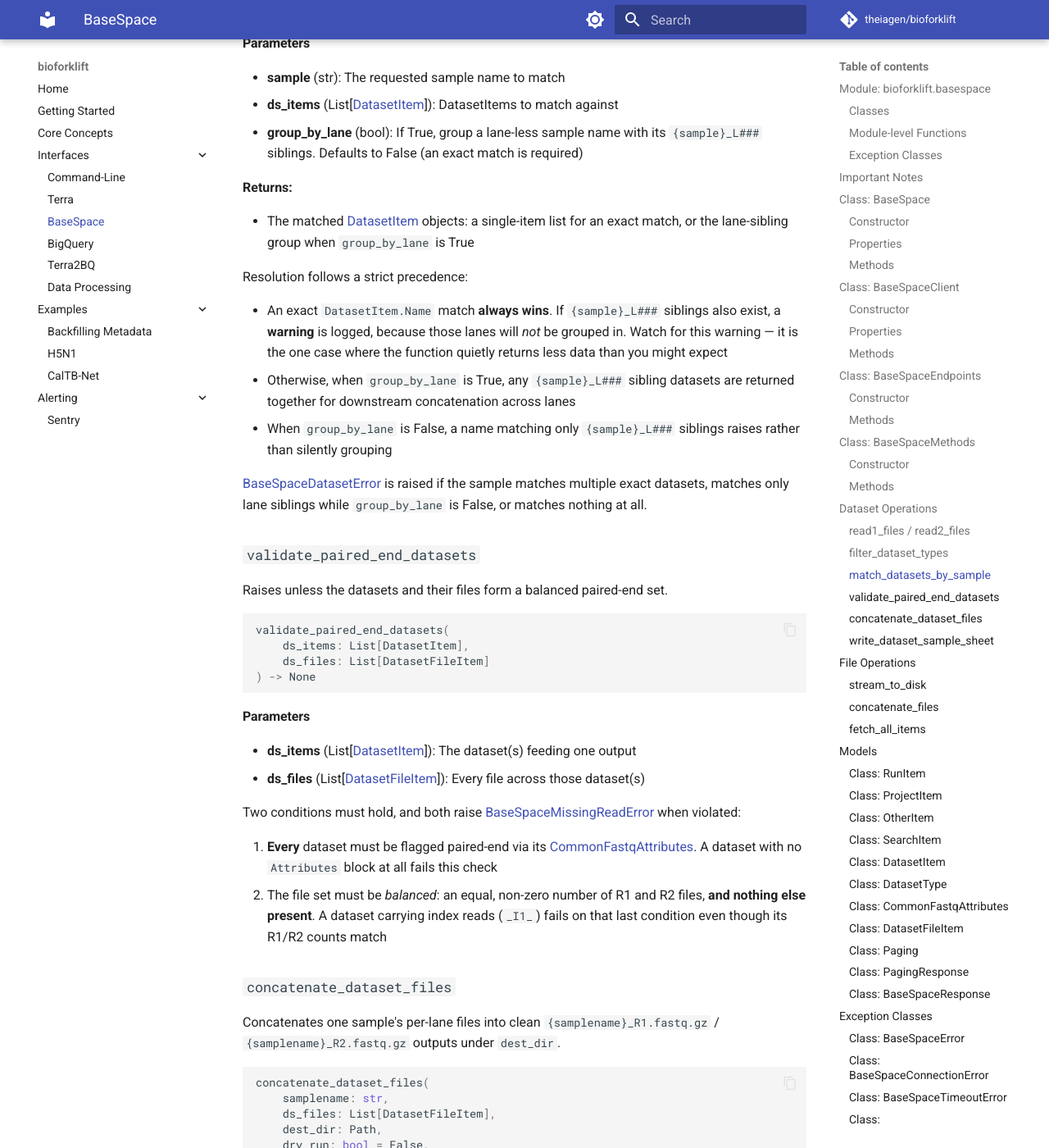
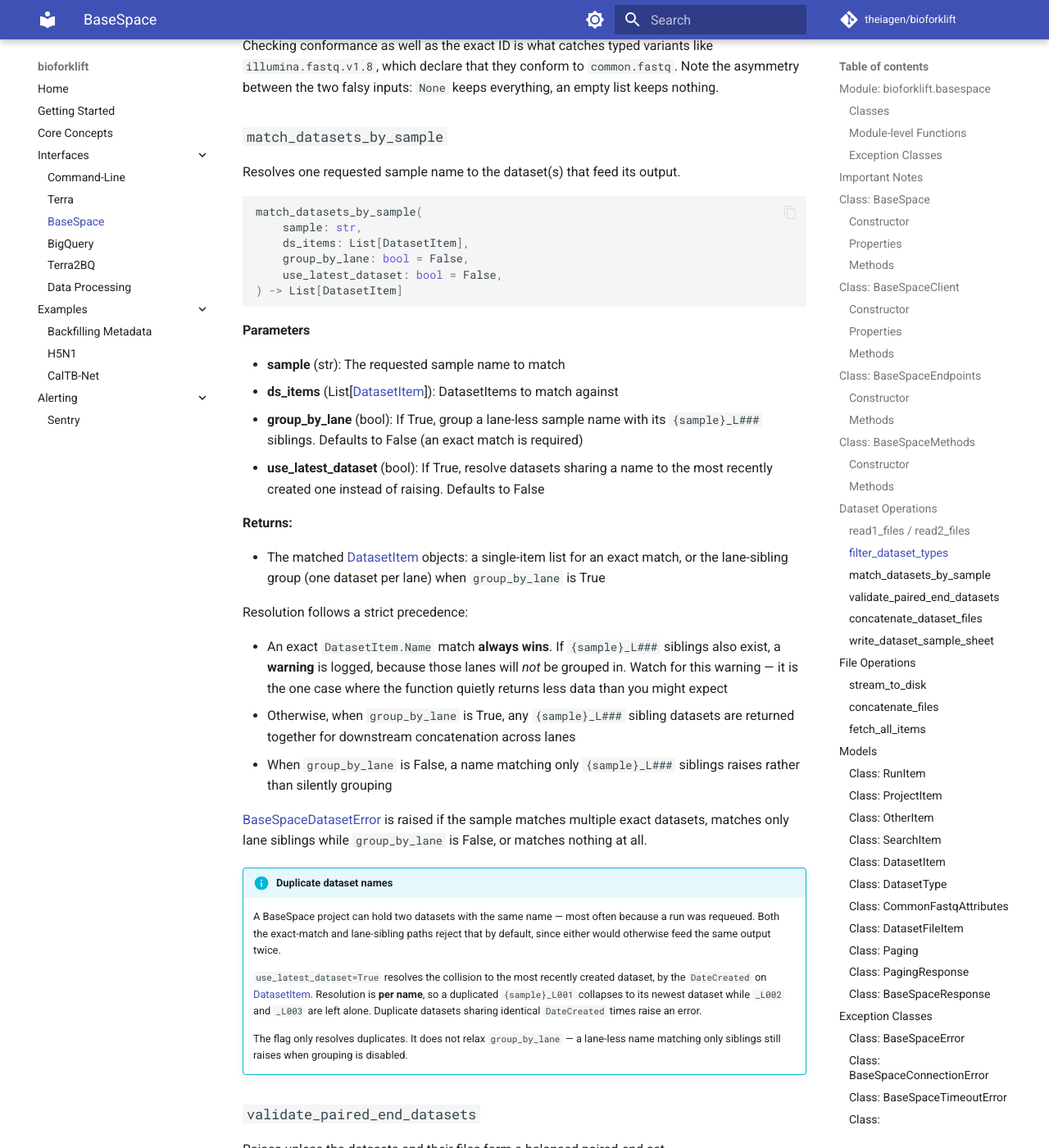
Before and after one commit to theiagen/bioforklift, an MkDocs documentation site: the page built from docs/interfaces/basespace_interface.md, in a window 1280 px wide and 1400 px high, scrolled down 19828 px. Shown: the whole window at 82% size. Built offline with MkDocs 1.6.1 and Material for MkDocs 9.7.7, drawn with Linux system fonts in a browser that asks for light colours; comment, search, counter and statistics services are not loaded; some of the changed text lies outside the part shown.

Commit message:
Update documentation and basespace_example.py script

````diff
--- a/docs/interfaces/basespace_interface.md
+++ b/docs/interfaces/basespace_interface.md
@@ -530,6 +530,7 @@ fetch_sample_fastqs(
     validate_paired_end: bool = True,
     validate_lane_naming: bool = False,
     group_by_lane: bool = False,
+    use_latest_dataset: bool = False,
     dry_run: bool = False,
     progress: bool = True
 ) -> None
@@ -547,6 +548,7 @@ fetch_sample_fastqs(
 - **validate_paired_end** (bool): If True (default), require each output to be a balanced paired-end dataset group before downloading. Set False to skip the check
 - **validate_lane_naming** (bool): If True, verify that all FASTQ files being concatenated share the same lane-stripped filename before merging
 - **group_by_lane** (bool): If True, expands sample name matching to `{sample}_L###` and groups together sibling datasets so they concatenate together. Set False to require an exact match
+- **use_latest_dataset** (bool): If True, resolve datasets sharing a name to the most recently created one instead of raising. Datasets with identical `DateCreated` still raise, since they cannot be told apart
 - **dry_run** (bool): If True, log what would be downloaded/concatenated without fetching or writing any files
 - **progress** (bool): If True (default), draw the tqdm progress bar on a TTY. Set False to disable
 
@@ -606,6 +608,19 @@ basespace.methods.fetch_sample_fastqs(
     validate_lane_naming=True,
 )
 # Writes /data/fastqs/NA12878-3_4_R1.fastq.gz and NA12878-3_4_R2.fastq.gz
+```
+
+```python
+# A requeued run left two datasets named "NDF_Ecoli_1" in the same Run.
+# Without the flag this raises; with it, the newer dataset is used.
+basespace.methods.fetch_sample_fastqs(
+    collection_id="MiSeq: Nextera DNA Flex",
+    samples=["NDF_Ecoli_1"],
+    dest_dir=Path("/data/fastqs"),
+    use_latest_dataset=True,
+)
+# Logs: Duplicate datasets (n=2) found for `NDF_Ecoli_1`;
+#       resolved to `ds.123456` (created 2026-08-12T09:03:00+00:00) via use_latest_dataset=True
 ```
 
 ```python
@@ -744,7 +759,8 @@ Resolves one requested sample name to the dataset(s) that feed its output.
 match_datasets_by_sample(
     sample: str,
     ds_items: List[DatasetItem],
-    group_by_lane: bool = False
+    group_by_lane: bool = False,
+    use_latest_dataset: bool = False,
 ) -> List[DatasetItem]
 ```
 
@@ -753,10 +769,11 @@ match_datasets_by_sample(
 - **sample** (str): The requested sample name to match
 - **ds_items** (List[[DatasetItem](#class-datasetitem)]): DatasetItems to match against
 - **group_by_lane** (bool): If True, group a lane-less sample name with its `{sample}_L###` siblings. Defaults to False (an exact match is required)
+- **use_latest_dataset** (bool): If True, resolve datasets sharing a name to the most recently created one instead of raising. Defaults to False
 
 **Returns:**
 
-- The matched [DatasetItem](#class-datasetitem) objects: a single-item list for an exact match, or the lane-sibling group when `group_by_lane` is True
+- The matched [DatasetItem](#class-datasetitem) objects: a single-item list for an exact match, or the lane-sibling group (one dataset per lane) when `group_by_lane` is True
 
 Resolution follows a strict precedence:
 
@@ -765,6 +782,13 @@ Resolution follows a strict precedence:
 - When `group_by_lane` is False, a name matching only `{sample}_L###` siblings raises rather than silently grouping
 
 [BaseSpaceDatasetError](#class-basespacedataseterror) is raised if the sample matches multiple exact datasets, matches only lane siblings while `group_by_lane` is False, or matches nothing at all.
+
+!!! info "Duplicate dataset names"
+    A BaseSpace project can hold two datasets with the same name — most often because a run was requeued. Both the exact-match and lane-sibling paths reject that by default, since either would otherwise feed the same output twice.
+
+    `use_latest_dataset=True` resolves the collision to the most recently created dataset, by the `DateCreated` on [DatasetItem](#class-datasetitem). Resolution is **per name**, so a duplicated `{sample}_L001` collapses to its newest dataset while `_L002` and `_L003` are left alone. Duplicate datasets sharing identical `DateCreated` times raise an error.
+
+    The flag only resolves duplicates. It does not relax `group_by_lane` — a lane-less name matching only siblings still raises when grouping is disabled.
 
 ### `validate_paired_end_datasets`
 
@@ -1008,6 +1032,7 @@ A single entry in the `Items` list returned by the `/datasets` endpoint.
 
 - **id** (str): The dataset ID
 - **name** (str): The dataset name — this is the value matched against a requested sample name
+- **date_created** (datetime): When the dataset was created, read from `DateCreated`. Parsed as a timezone-aware UTC datetime, and used to resolve datasets sharing a name when `use_latest_dataset` is set.
 - **dataset_type** (Optional[[DatasetType](#class-datasettype)]): The dataset's type block
 - **attributes** (Optional[[CommonFastqAttributes](#class-commonfastqattributes)]): Read from the nested `Attributes.common_fastq` path; None for datasets that are not FASTQ
 
````
Also changed, not shown: 1 other file.
